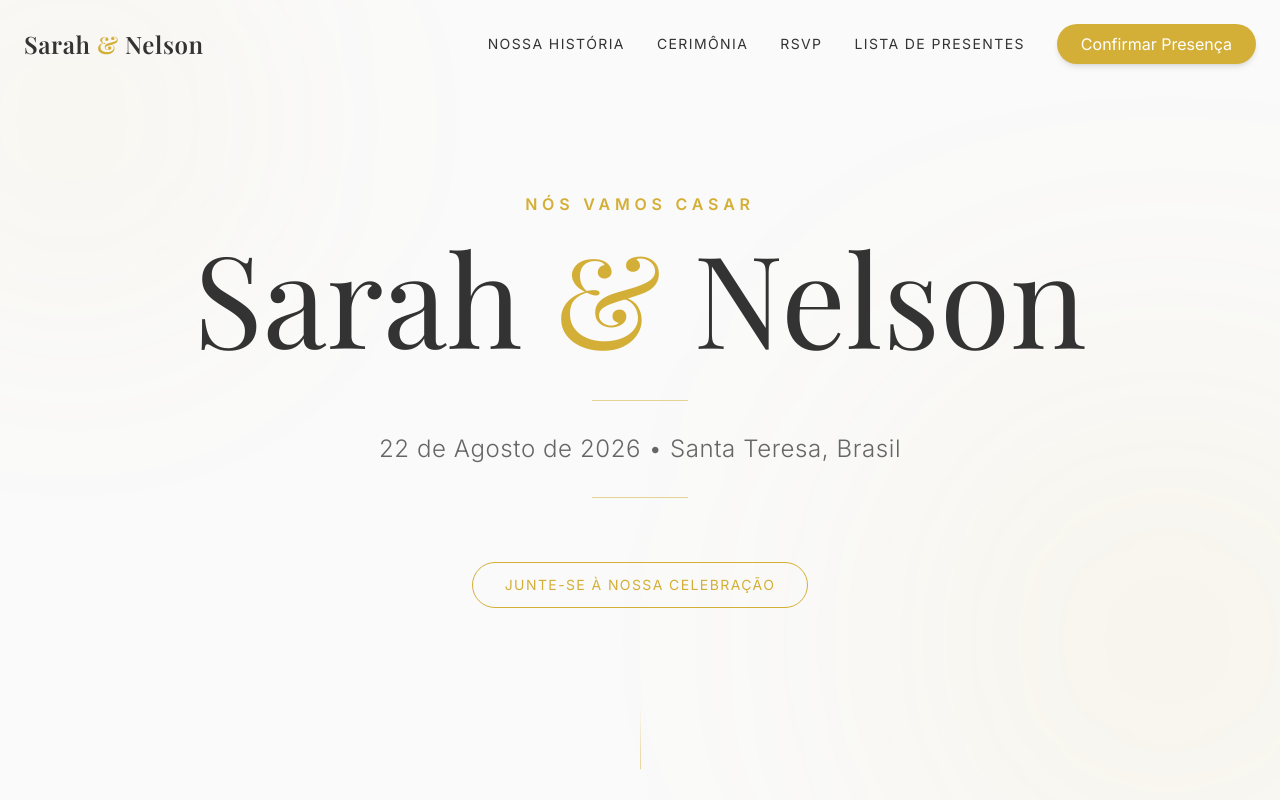
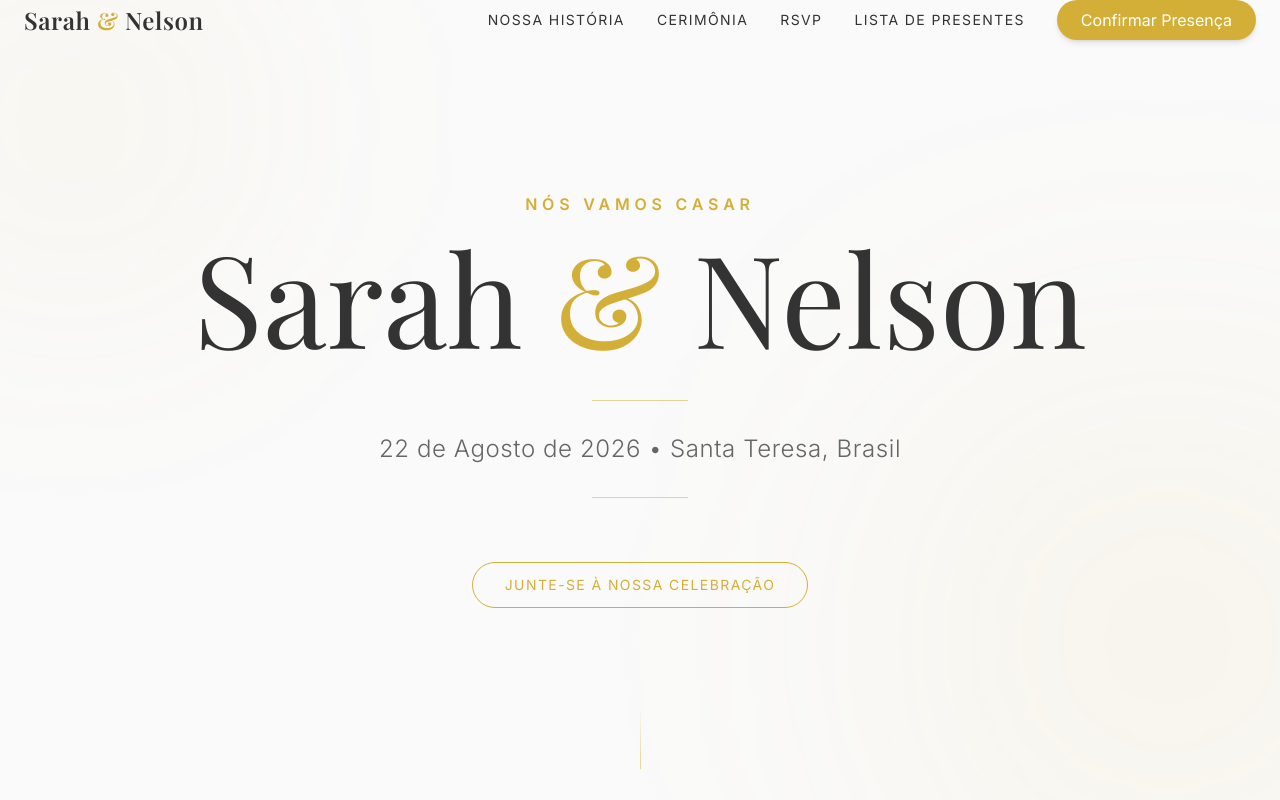
Before and after one commit to NelsonBenedito/wedding-landing, a React (Vite) app: page / in a window 1280 px wide. Shown: the top 800 px of the page. Built offline with nearby package versions, Linux system fonts and the light colour scheme; a web font is replaced by a local one.

Commit message:
removed useEffect on scroll

```diff
--- a/src/components/Header.jsx
+++ b/src/components/Header.jsx
@@ -3,16 +3,16 @@ import { Menu, X } from 'lucide-react';
 import { cn } from '../lib/utils';
 
 const Header = () => {
-    const [isScrolled, setIsScrolled] = useState(false);
+    /* const [isScrolled, setIsScrolled] = useState(false); */
     /*     const [isMobileMenuOpen, setIsMobileMenuOpen] = useState(false); */
 
-    useEffect(() => {
+    /* useEffect(() => {
         const handleScroll = () => {
             setIsScrolled(window.scrollY > 20);
         };
         window.addEventListener('scroll', handleScroll);
         return () => window.removeEventListener('scroll', handleScroll);
-    }, []);
+    }, []); */
 
     const navLinks = [
         { label: 'Nossa História', href: '#story' },
@@ -24,8 +24,7 @@ const Header = () => {
     return (
         <header
             className={cn(
-                "fixed top-0 left-0 right-0 z-50 transition-all duration-300",
-                isScrolled ? "bg-white shadow-md py-4" : "bg-transparent py-6"
+                "fixed top-0 left-0 right-0 z-50 transition-all duration-300"
             )}
         >
             <div className="container mx-auto px-4 md:px-6 flex items-center justify-between">
```
